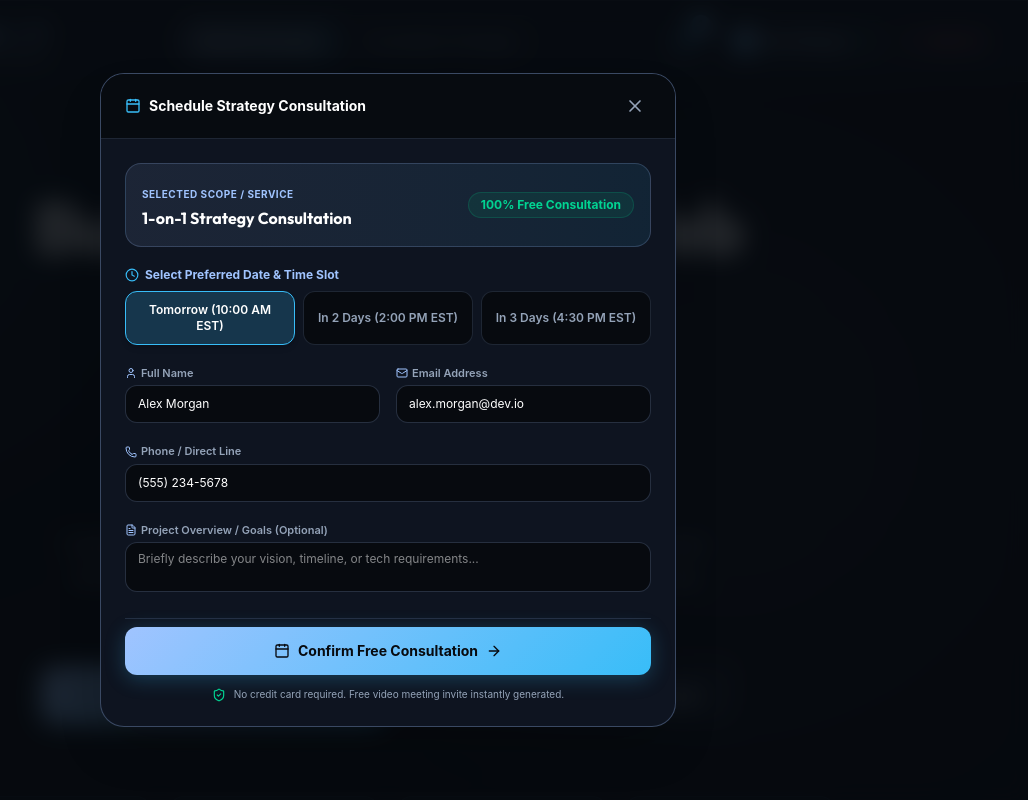
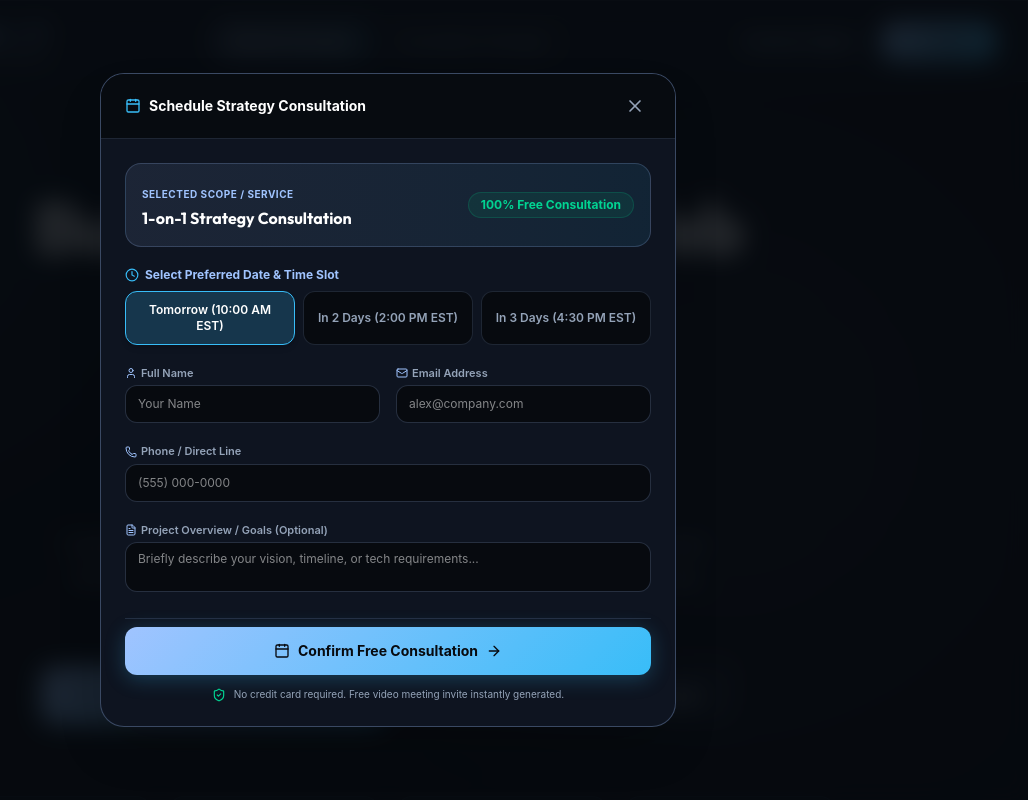
Before and after one commit to sokoni/ash-website, a React (Vite) app: page / in a window 1280 px wide. Both pictures are taken after a click on the button "Book Strategy Consultation". Shown: the top 800 px of the page, without its empty margins (252-1280 px from the left). Built offline with nearby package versions, Linux system fonts and the light colour scheme.

Commit message:
Convert site from demo mode into live running platform with persistent user state

```diff
--- a/src/App.jsx
+++ b/src/App.jsx
@@ -18,14 +18,7 @@ export default function App() {
     if (saved) {
       try { return JSON.parse(saved); } catch (e) { return null; }
     }
-    // Default Demo Account initialized for convenient testing
-    return {
-      id: 'usr_individual_101',
-      name: 'Alex Morgan',
-      email: 'alex.morgan@dev.io',
-      role: 'Individual Developer Account',
-      createdAt: '2026-07-28'
-    };
+    return null;
   });
 
   // Purchased / Scheduled Consultations State
@@ -34,19 +27,7 @@ export default function App() {
     if (saved) {
       try { return JSON.parse(saved); } catch (e) { return []; }
     }
-    return [
-      {
-        id: 'booking_demo_1',
-        websiteId: 'web-nexus-saas',
-        websiteName: 'Nexus SaaS Strategy Session',
-        price: 'Free Consultation',
-        paymentMethod: 'Calendar Booked',
-        licenseKey: 'CONF-BLC-NEXUS98',
-        date: 'Tomorrow (10:00 AM EST)',
-        meetingUrl: 'https://meet.google.com/meet-blc-nexus',
-        downloadUrl: '#'
-      }
-    ];
+    return [];
   });
 
   // Modal Controls
--- a/src/components/AuthModal.jsx
+++ b/src/components/AuthModal.jsx
@@ -122,8 +122,8 @@ export default function AuthModal({ initialMode = 'signin', onClose, onLoginSucc
       setIsLoading(false);
       const userProfile = {
         id: 'usr_' + Math.random().toString(36).substr(2, 9),
-        name: name || (email ? email.split('@')[0] : 'Individual Customer'),
-        email: email || 'alex.morgan@dev.io',
+        name: name || (email ? email.split('@')[0] : 'Client Account'),
+        email: email || 'client@example.com',
         role: 'Customer Account',
         twoFactorEnabled: true,
         twoFactorMethod: '6-Digit Security OTP',
--- a/src/components/PaymentModal.jsx
+++ b/src/components/PaymentModal.jsx
@@ -8,10 +8,10 @@ export default function ConsultationModal({ item, user, onClose, onSuccessPaymen
 
   // Form State
   const [selectedDate, setSelectedDate] = useState('Tomorrow (10:00 AM EST)');
-  const [consultTopic, setConsultTopic] = useState(item?.name || '1-on-1 Web Strategy Consultation');
-  const [clientName, setClientName] = useState(user?.name || 'Alex Morgan');
-  const [clientEmail, setClientEmail] = useState(user?.email || 'alex.morgan@dev.io');
-  const [clientPhone, setClientPhone] = useState('(555) 234-5678');
+  const [consultTopic] = useState(item?.name || '1-on-1 Web Strategy Consultation');
+  const [clientName, setClientName] = useState(user?.name || '');
+  const [clientEmail, setClientEmail] = useState(user?.email || '');
+  const [clientPhone, setClientPhone] = useState('');
   const [notes, setNotes] = useState('');
 
   const [bookingDetails, setBookingDetails] = useState(null);
@@ -21,7 +21,7 @@ export default function ConsultationModal({ item, user, onClose, onSuccessPaymen
   const handleBookingSubmit = (e) => {
     e.preventDefault();
 
-    if (!user) {
+    if (!user && onRequireAuth && (!clientName || !clientEmail)) {
       onRequireAuth();
       return;
     }
```
